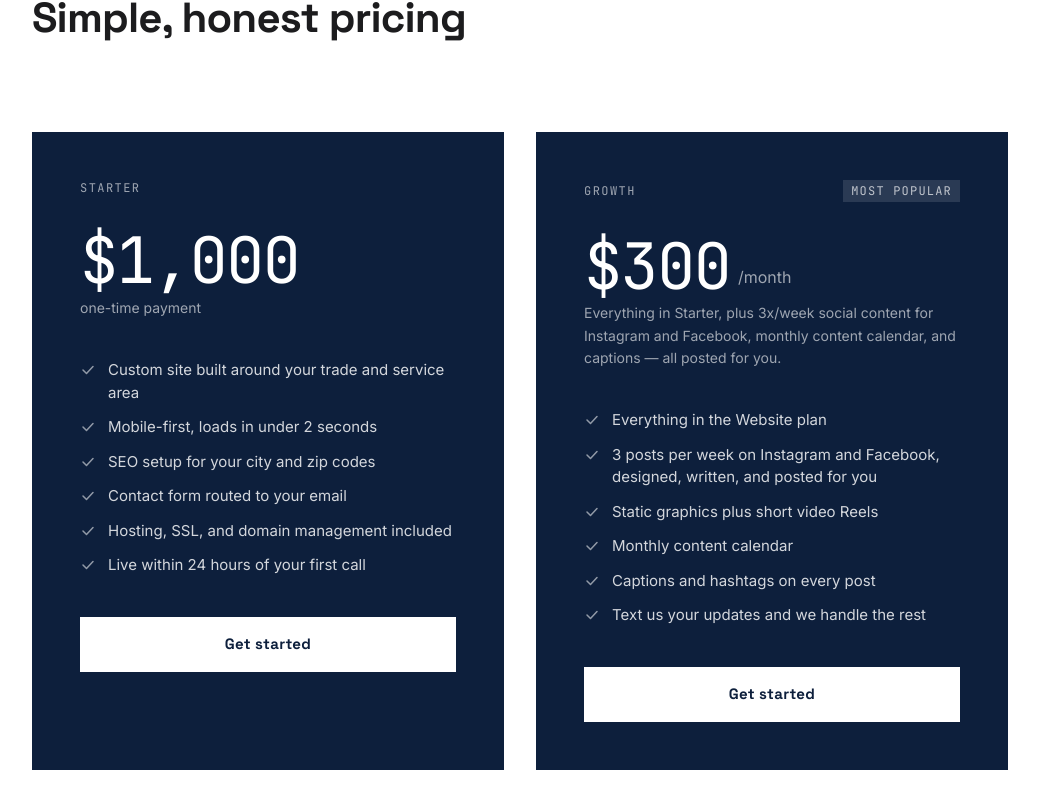
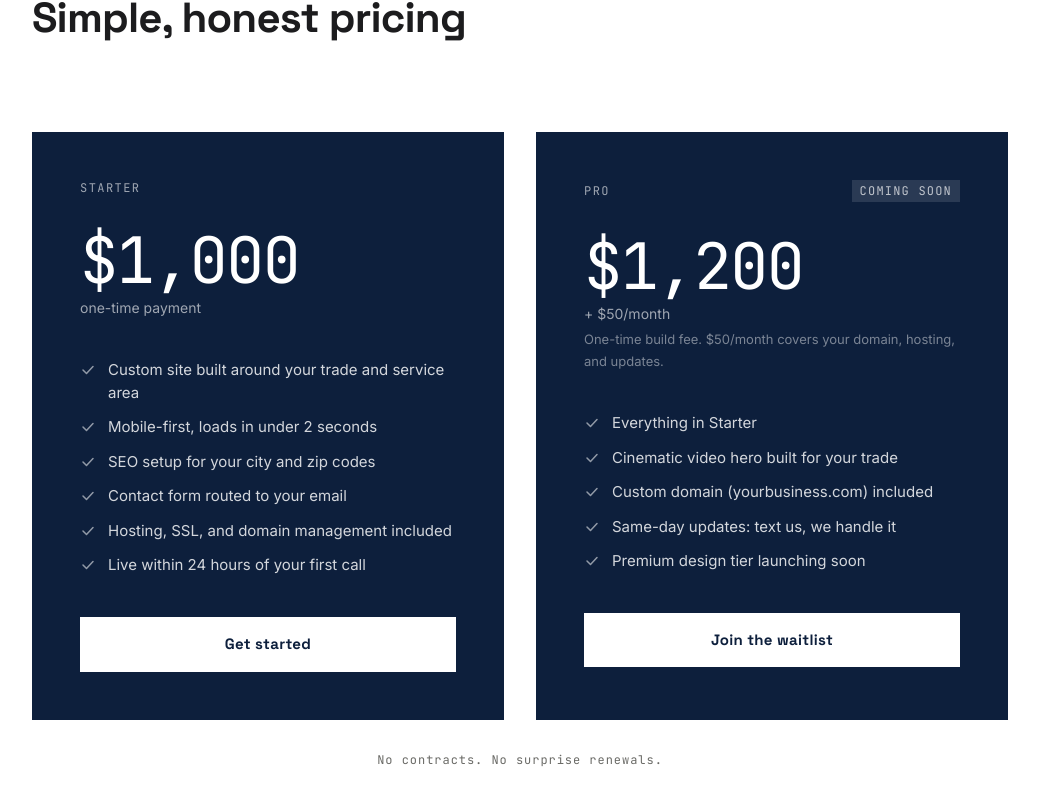
Before and after one commit to RestiveTuba/pearlriverdesign, a Next.js app: page / in a window 1280 px wide. Shown: the part 2456-3258 px from the top of the page, without its empty margins (120-1159 px from the left). Built offline with nearby package versions, Linux system fonts and the light colour scheme; no server answers.

Commit message:
replace growth card with pro coming soon

```diff
--- /dev/null
+++ b/app/preview/page.tsx
@@ -0,0 +1,3 @@
+import About from "@/components/About";
+import Footer from "@/components/Footer";
+export default function Preview() { return <><About /><Footer /></>; }
--- a/components/Pricing.tsx
+++ b/components/Pricing.tsx
@@ -11,13 +11,12 @@ const WEBSITE_FEATURES = [
   "Live within 24 hours of your first call",
 ];
 
-const GROWTH_FEATURES = [
-  "Everything in the Website plan",
-  "3 posts per week on Instagram and Facebook, designed, written, and posted for you",
-  "Static graphics plus short video Reels",
-  "Monthly content calendar",
-  "Captions and hashtags on every post",
-  "Text us your updates and we handle the rest",
+const PRO_FEATURES = [
+  "Everything in Starter",
+  "Cinematic video hero built for your trade",
+  "Custom domain (yourbusiness.com) included",
+  "Same-day updates: text us, we handle it",
+  "Premium design tier launching soon",
 ];
 
 function Check({ faint }: { faint?: boolean }) {
@@ -136,24 +135,20 @@ export default function Pricing() {
             </a>
           </motion.div>
 
-          {/* Growth — website + social */}
+          {/* Pro card */}
           <motion.div
             initial={shouldReduceMotion ? undefined : { opacity: 0, y: 16 }}
             whileInView={{ opacity: 1, y: 0 }}
             viewport={{ once: true, margin: "-60px" }}
             transition={{ ...spring, delay: shouldReduceMotion ? 0 : 0.12 }}
-            style={{
-              background: "var(--navy)",
-              padding: "clamp(32px, 4vw, 48px)",
-              outline: "2px solid rgba(255,255,255,0.18)",
-            }}
+            style={{ background: "var(--navy)", padding: "clamp(32px, 4vw, 48px)" }}
           >
             <div className="flex items-center justify-between mb-8">
               <span
                 className="font-label text-xs"
                 style={{ color: "rgba(255,255,255,0.6)", letterSpacing: "0.12em" }}
               >
-                GROWTH
+                PRO
               </span>
               <span
                 className="font-label text-xs"
@@ -164,11 +159,11 @@ export default function Pricing() {
                   padding: "3px 8px",
                 }}
               >
-                MOST POPULAR
+                COMING SOON
               </span>
             </div>
 
-            <div className="mb-1 flex items-end gap-2">
+            <div className="mb-1">
               <span
                 className="font-mono"
                 style={{
@@ -178,24 +173,24 @@ export default function Pricing() {
                   lineHeight: 1,
                 }}
               >
-                $300
-              </span>
-              <span
-                className="font-sans pb-2"
-                style={{ color: "rgba(255,255,255,0.6)", fontSize: "16px" }}
-              >
-                /month
+                $1,200
               </span>
             </div>
             <p
+              className="font-sans mb-1"
+              style={{ color: "rgba(255,255,255,0.6)", fontSize: "14px" }}
+            >
+              + $50/month
+            </p>
+            <p
               className="font-sans mb-10"
-              style={{ color: "rgba(255,255,255,0.6)", fontSize: "14px", lineHeight: 1.6 }}
+              style={{ color: "rgba(255,255,255,0.45)", fontSize: "13px" }}
             >
-              Everything in Starter, plus 3x/week social content for Instagram and Facebook, monthly content calendar, and captions — all posted for you.
+              One-time build fee. $50/month covers your domain, hosting, and updates.
             </p>
 
             <ul className="space-y-3 mb-10">
-              {GROWTH_FEATURES.map((feat) => (
+              {PRO_FEATURES.map((feat) => (
                 <li key={feat} className="flex items-start gap-3">
                   <Check />
                   <span
@@ -219,7 +214,7 @@ export default function Pricing() {
                 letterSpacing: "0.02em",
               }}
             >
-              Get started
+              Join the waitlist
             </a>
           </motion.div>
 
```
